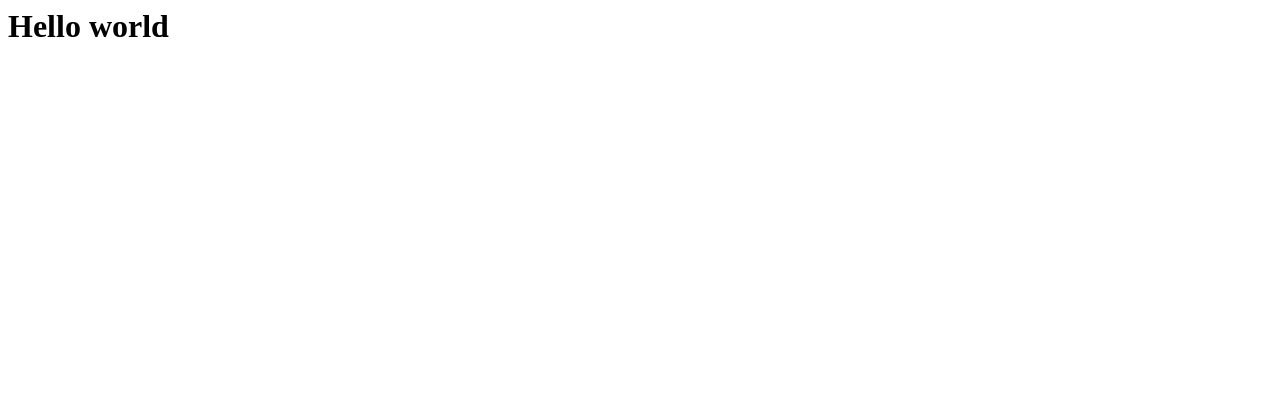
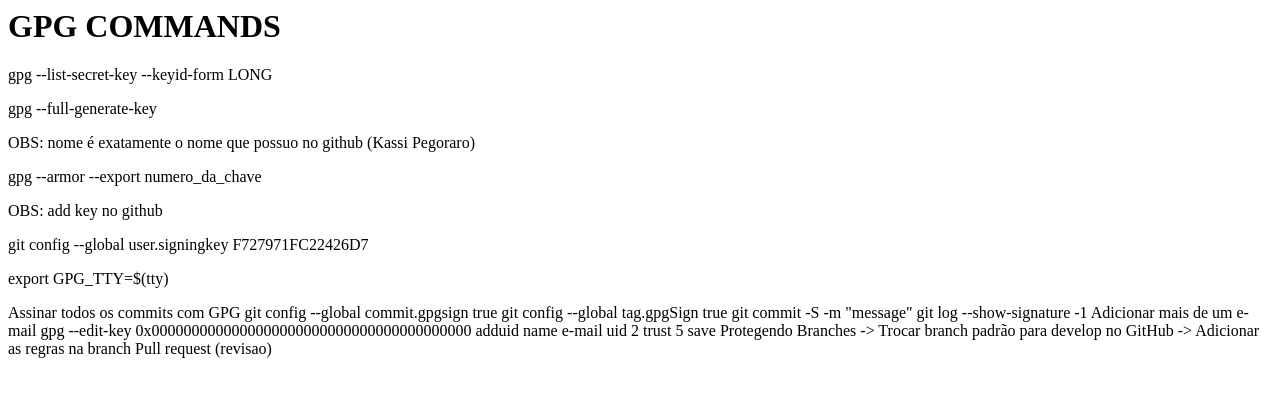
Before and after one commit to kassi10/git, a plain HTML site: page index.html in a window 1280 px wide. Drawn offline with Linux system fonts and the light colour scheme.

Commit message:
feat: :tada: add bang
when you access the index page you see the bang

ref issue 2

```diff
--- a/index.html
+++ b/index.html
@@ -1 +1,35 @@
-<h1>Hello world</h1>
+<h1>GPG COMMANDS</h1>
+<p>gpg --list-secret-key --keyid-form LONG</p>
+<p>gpg --full-generate-key</p>
+OBS: nome é exatamente o nome que possuo no github (Kassi Pegoraro)
+<p>gpg --armor --export numero_da_chave</p>
+OBS: add key no github
+
+<p>git config --global user.signingkey F727971FC22426D7</p>
+<p>export GPG_TTY=$(tty)</p>
+
+
+Assinar todos os commits com GPG
+git config --global commit.gpgsign true
+git config --global tag.gpgSign true
+
+git commit -S -m "message"
+
+git log --show-signature -1
+
+
+Adicionar mais de um e-mail
+gpg --edit-key 0x0000000000000000000000000000000000000000
+    adduid
+    name
+    e-mail
+    uid 2
+    trust
+    5
+    save
+
+Protegendo Branches
+-> Trocar branch padrão para develop no GitHub
+-> Adicionar as regras na branch
+
+Pull request (revisao)
```
